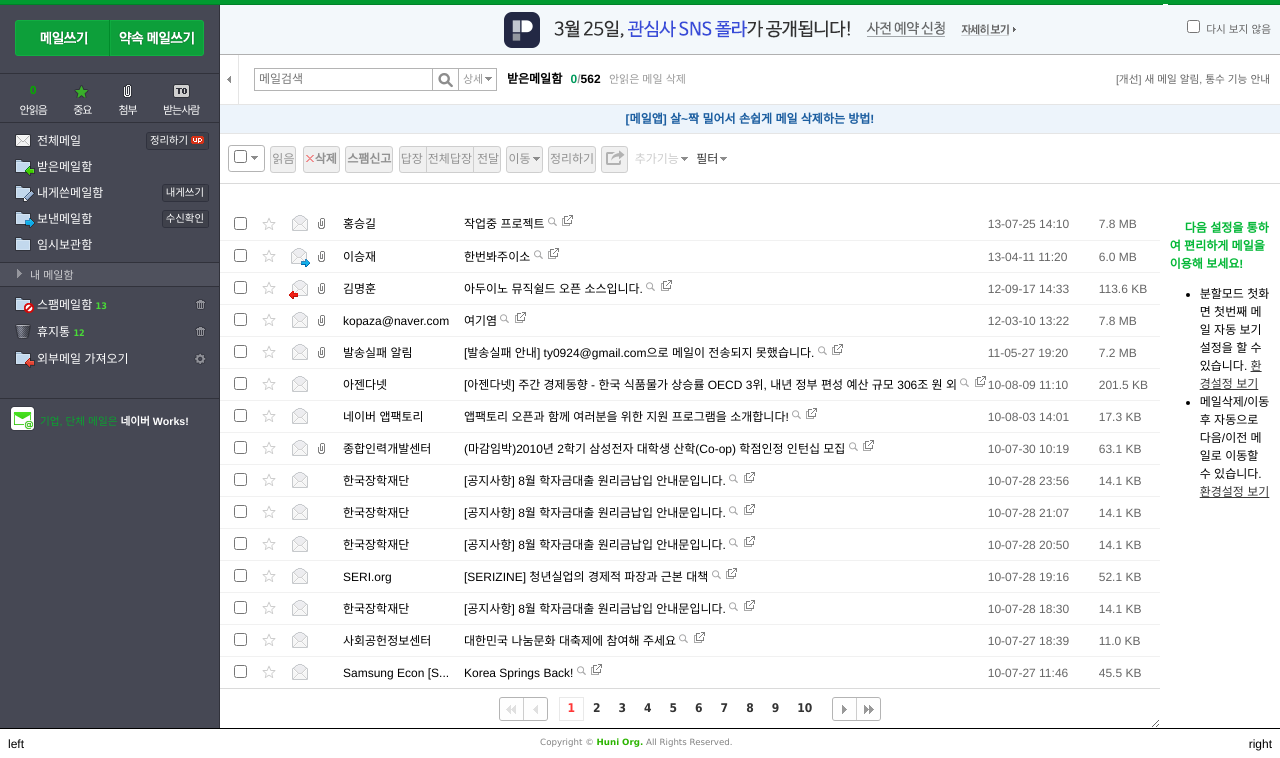
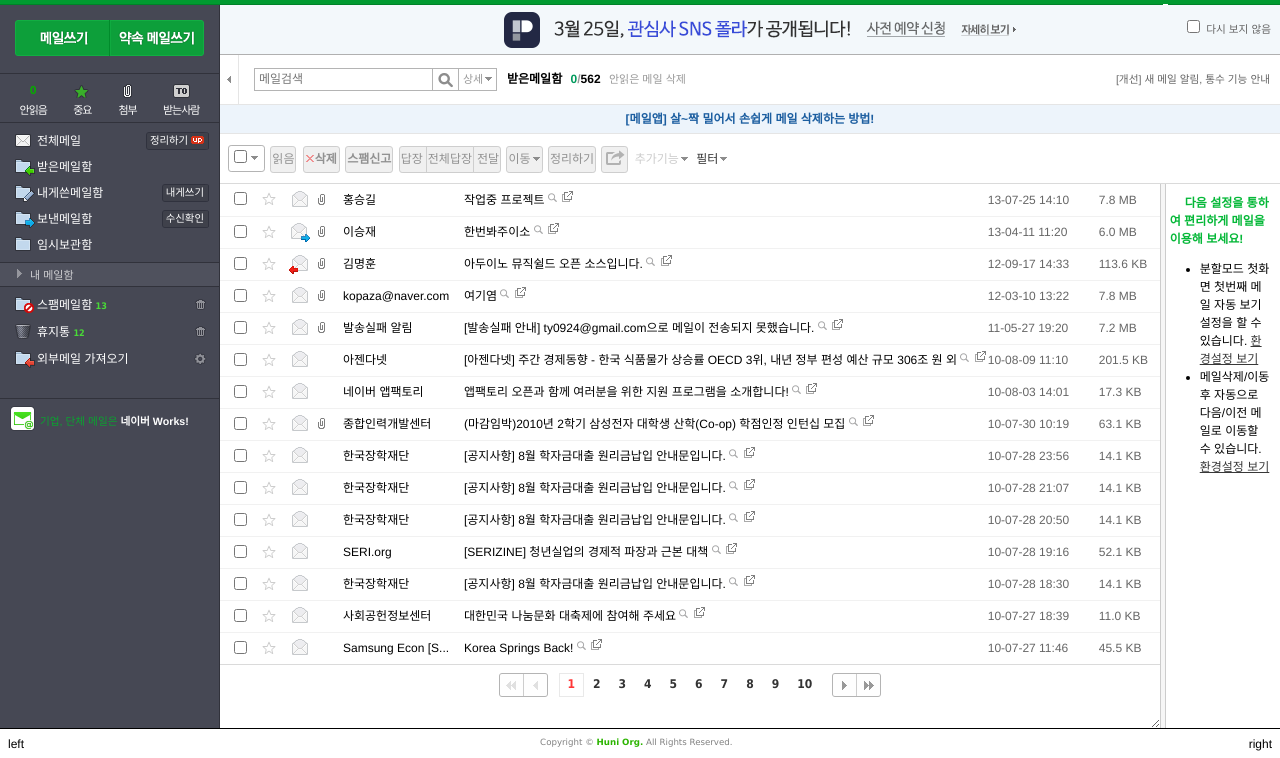
Before and after one commit to loslch/clone-naver-mail, a plain HTML site: page index.html in a window 1280 px wide. Shown: the part 42-800 px from the top of the page. Drawn offline with Linux system fonts and the light colour scheme.

Commit message:
add 'px'

```diff
--- a/style.css
+++ b/style.css
@@ -756,7 +756,7 @@
     min-width: 800px;
     min-height: 480px;
     position: absolute;
-    top: 179;
+    top: 179px;
     bottom: 0;
     right: 0;
     left: 0;
```
